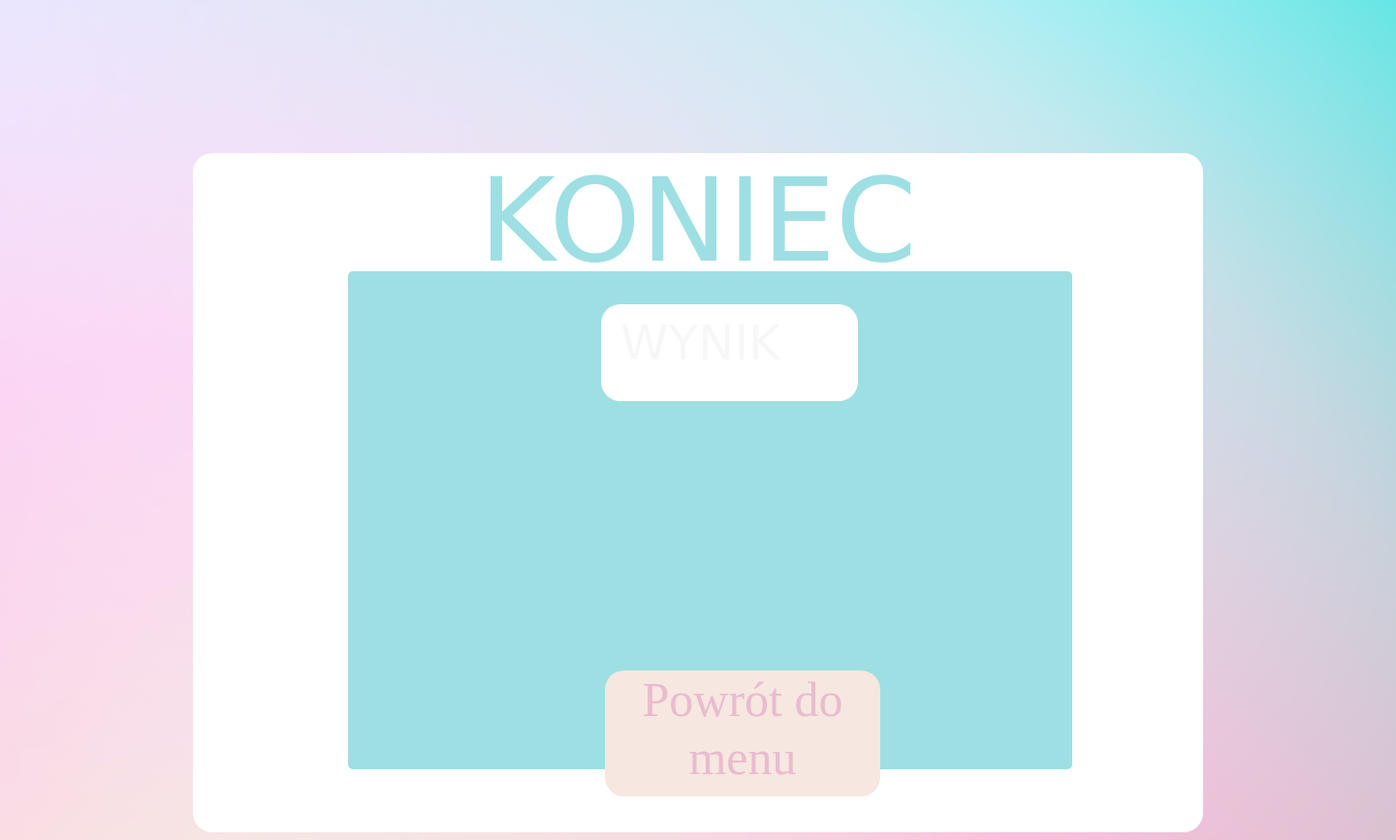
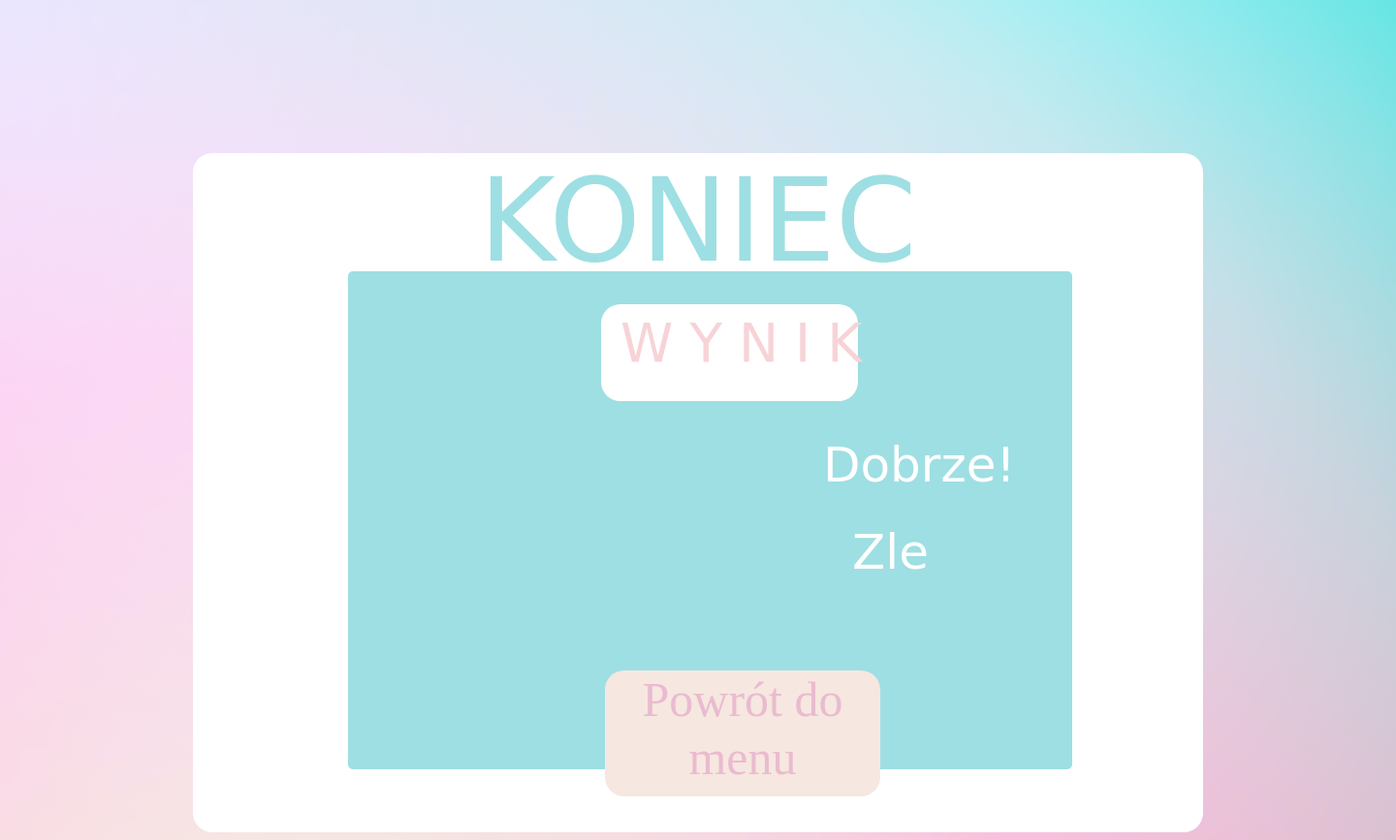
Before and after one commit to mateuszhermann/kpsw_kid_proj, an Electron app: page src/koniecGry.html in a window 1440 px wide. Shown: the whole page at 97% size. Drawn offline with Linux system fonts and the light colour scheme; a web font is replaced by a local one.

Commit message:
"bad" and "good" text

```diff
--- a/src/koniecGry.html
+++ b/src/koniecGry.html
@@ -19,6 +19,12 @@
                 <div class="backToMenu">
                     <button>Powrót do menu</button>
                 </div>
+             <div class="goodText">
+                Dobrze!
+             </div>
+             <div class="badText">
+                Zle
+             </div>
             </div>
         </div>
     </main>
--- a/src/sub.css
+++ b/src/sub.css
@@ -121,10 +121,11 @@ button:hover{
     gap:10px;
 }
 .resultText {
-    font-size: 50px;
+
+    font-size: 55px;
     font-weight: 400;
     line-height: 60px;
-    color: #f7f7f7;
+    color: #f7d3d7;
     display:flex;
     flex-direction: row;
     align-items: flex-start;
@@ -137,4 +138,25 @@ button:hover{
     top:34px;
     background: #fff;
     border-radius: 20px;
+    letter-spacing: 17px;
 }
+.goodText {
+    position: absolute;
+    width: 114px;
+    height: 60px;
+    left: 490px;
+    top:170px;
+    color: #fff;
+    font-size: 50px;
+    line-height: 60px;
+}
+.badText {
+    position: absolute;
+    width: 53px;
+    height: 60px;
+    left: 520px;
+    top:260px;
+    font-size: 50px;
+    line-height: 60px;
+    color:#fff;
+}
```
